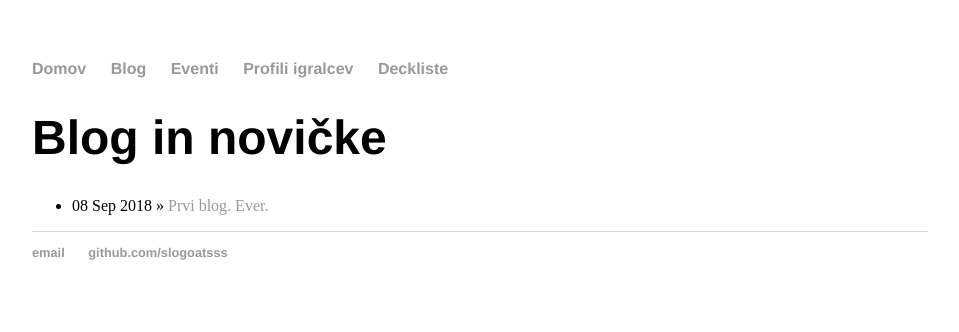
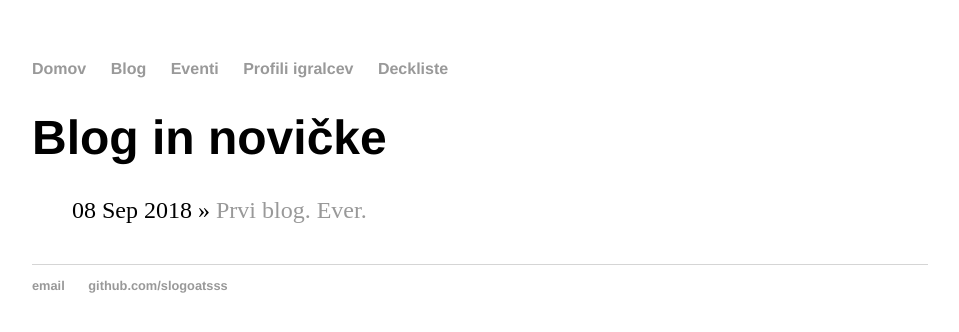
Before and after one commit to slogoatsss/slogoatsss.github.io, a Jekyll site: the page built from blog/index.html, in a window 1280 px wide. Shown: the top 332 px of the page, without its empty margins (160-1119 px from the left). Built offline with Jekyll 4.4.1, drawn with Linux system fonts in a browser that asks for light colours.

Commit message:
Update main.css

```diff
--- a/css/main.css
+++ b/css/main.css
@@ -33,11 +33,11 @@ footer {
     font-size: .8em;
 }
 
-ul.postsBlog {
+ul.posts {
     margin: 20px auto 40px;
     font-size: 1.5em;
 }
 
-ul.postsBlog li {
+ul.posts li {
     list-style: none;
 }
```
